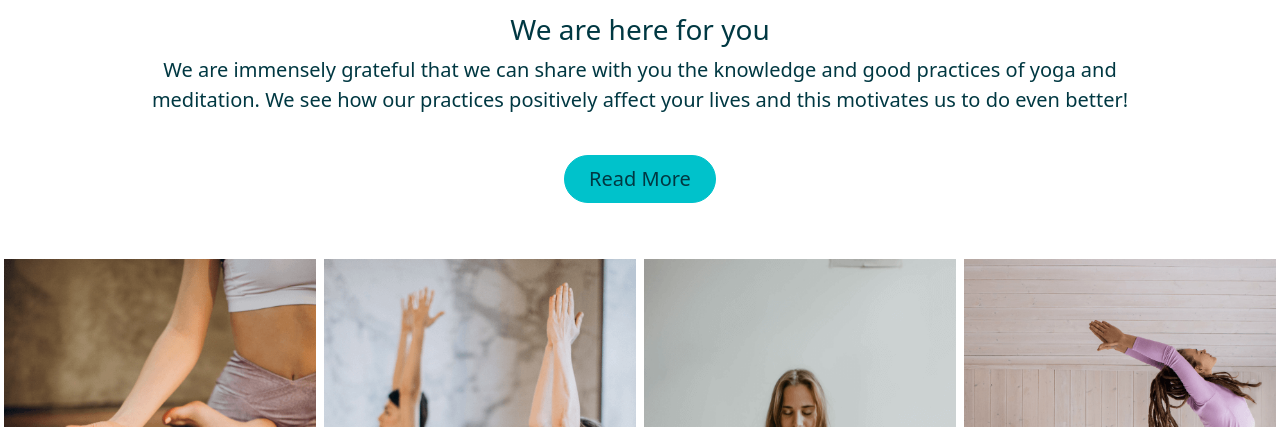
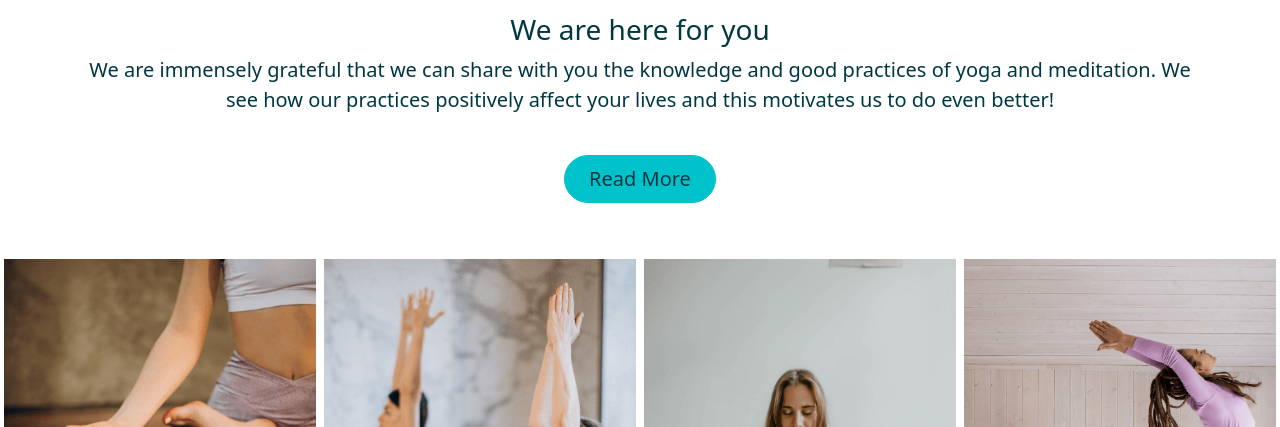
Before and after one commit to paulinakpz/yoga-website, a website: page index.html in a window 1280 px wide. Shown: the part 753-1180 px from the top of the page. Drawn offline with nearby package versions, Linux system fonts and the light colour scheme.

Commit message:
padding from about section removed

```diff
--- a/index.html
+++ b/index.html
@@ -80,7 +80,7 @@
         </div>
       </section>
       <section class="text-dark p-lg-1 text-center m-4" id="about">
-        <div class="container px-5">
+        <div class="container">
           <div class="img">
             <img src="./img/yoga-favicon-rb.png" alt="logo" />
           </div>
```
